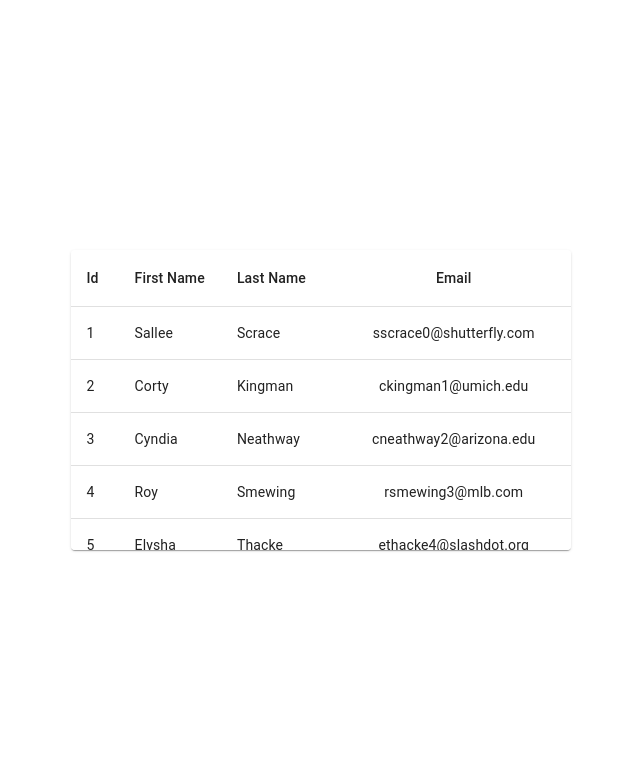
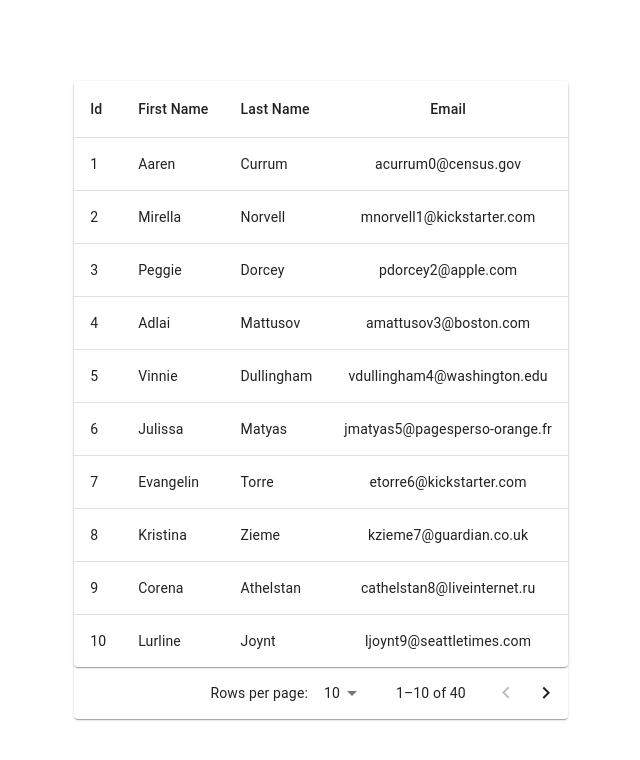
Before and after one commit to dilnakv/reactJS_sample, a React (Vite) app: page / in a window 1280 px wide. Shown: the top 760 px of the page, without its empty margins (319-959 px from the left). Built offline with nearby package versions, Linux system fonts and the light colour scheme.

Commit message:
Table with pagination

```diff
--- a/src/componet/MuiTable.tsx
+++ b/src/componet/MuiTable.tsx
@@ -5,105 +5,367 @@ import {
   TableCell,
   TableContainer,
   TableHead,
+  TablePagination,
   TableRow,
 } from "@mui/material";
+import { useState } from "react";
 
 export const MuiTable = () => {
   const tableData = [
     {
       id: 1,
-      first_name: "Sallee",
-      last_name: "Scrace",
-      email: "sscrace0@shutterfly.com",
+      first_name: "Aaren",
+      last_name: "Currum",
+      email: "acurrum0@census.gov",
       gender: "Female",
-      ip_address: "211.77.217.66",
+      ip_address: "83.124.152.169",
     },
     {
       id: 2,
-      first_name: "Corty",
-      last_name: "Kingman",
-      email: "ckingman1@umich.edu",
-      gender: "Male",
-      ip_address: "230.160.125.97",
+      first_name: "Mirella",
+      last_name: "Norvell",
+      email: "mnorvell1@kickstarter.com",
+      gender: "Female",
+      ip_address: "247.229.203.142",
     },
     {
       id: 3,
-      first_name: "Cyndia",
-      last_name: "Neathway",
-      email: "cneathway2@arizona.edu",
-      gender: "Female",
-      ip_address: "154.220.247.87",
+      first_name: "Peggie",
+      last_name: "Dorcey",
+      email: "pdorcey2@apple.com",
+      gender: "Polygender",
+      ip_address: "180.208.215.87",
     },
     {
       id: 4,
-      first_name: "Roy",
-      last_name: "Smewing",
-      email: "rsmewing3@mlb.com",
-      gender: "Male",
-      ip_address: "212.133.14.163",
+      first_name: "Adlai",
+      last_name: "Mattusov",
+      email: "amattusov3@boston.com",
+      gender: "Genderfluid",
+      ip_address: "175.223.173.122",
     },
     {
       id: 5,
-      first_name: "Elysha",
-      last_name: "Thacke",
-      email: "ethacke4@slashdot.org",
-      gender: "Genderfluid",
-      ip_address: "29.101.252.18",
+      first_name: "Vinnie",
+      last_name: "Dullingham",
+      email: "vdullingham4@washington.edu",
+      gender: "Agender",
+      ip_address: "109.188.24.247",
     },
     {
       id: 6,
-      first_name: "Jeromy",
-      last_name: "Gahan",
-      email: "jgahan5@unesco.org",
-      gender: "Male",
-      ip_address: "46.139.191.246",
+      first_name: "Julissa",
+      last_name: "Matyas",
+      email: "jmatyas5@pagesperso-orange.fr",
+      gender: "Female",
+      ip_address: "184.62.4.218",
     },
     {
       id: 7,
-      first_name: "Brandtr",
-      last_name: "Benneyworth",
-      email: "bbenneyworth6@blinklist.com",
-      gender: "Male",
-      ip_address: "17.57.212.171",
+      first_name: "Evangelin",
+      last_name: "Torre",
+      email: "etorre6@kickstarter.com",
+      gender: "Female",
+      ip_address: "9.159.183.6",
     },
     {
       id: 8,
-      first_name: "Kalli",
-      last_name: "Pavlik",
-      email: "kpavlik7@bing.com",
-      gender: "Genderqueer",
-      ip_address: "17.12.11.205",
+      first_name: "Kristina",
+      last_name: "Zieme",
+      email: "kzieme7@guardian.co.uk",
+      gender: "Female",
+      ip_address: "30.93.225.240",
     },
     {
       id: 9,
-      first_name: "Julie",
-      last_name: "Bockings",
-      email: "jbockings8@chron.com",
-      gender: "Male",
-      ip_address: "77.227.49.156",
+      first_name: "Corena",
+      last_name: "Athelstan",
+      email: "cathelstan8@liveinternet.ru",
+      gender: "Female",
+      ip_address: "70.99.102.110",
     },
     {
       id: 10,
-      first_name: "Leonid",
-      last_name: "Springham",
-      email: "lspringham9@reverbnation.com",
+      first_name: "Lurline",
+      last_name: "Joynt",
+      email: "ljoynt9@seattletimes.com",
+      gender: "Female",
+      ip_address: "225.2.154.112",
+    },
+    {
+      id: 11,
+      first_name: "Martica",
+      last_name: "Staddom",
+      email: "mstaddoma@chron.com",
+      gender: "Female",
+      ip_address: "162.56.94.202",
+    },
+    {
+      id: 12,
+      first_name: "Tristam",
+      last_name: "McCurry",
+      email: "tmccurryb@whitehouse.gov",
       gender: "Male",
-      ip_address: "158.86.219.51",
+      ip_address: "49.91.37.77",
+    },
+    {
+      id: 13,
+      first_name: "Cleve",
+      last_name: "Lougheed",
+      email: "clougheedc@php.net",
+      gender: "Male",
+      ip_address: "173.11.173.221",
+    },
+    {
+      id: 14,
+      first_name: "Cathy",
+      last_name: "Sinfield",
+      email: "csinfieldd@squidoo.com",
+      gender: "Female",
+      ip_address: "178.205.232.199",
+    },
+    {
+      id: 15,
+      first_name: "Gardy",
+      last_name: "Salliere",
+      email: "gsallieree@amazon.com",
+      gender: "Polygender",
+      ip_address: "134.170.43.245",
+    },
+    {
+      id: 16,
+      first_name: "Jule",
+      last_name: "Stanley",
+      email: "jstanleyf@blogtalkradio.com",
+      gender: "Male",
+      ip_address: "148.111.179.178",
+    },
+    {
+      id: 17,
+      first_name: "Lauren",
+      last_name: "Silburn",
+      email: "lsilburng@reuters.com",
+      gender: "Female",
+      ip_address: "245.10.43.14",
+    },
+    {
+      id: 18,
+      first_name: "Trstram",
+      last_name: "Feasby",
+      email: "tfeasbyh@sfgate.com",
+      gender: "Male",
+      ip_address: "162.163.135.64",
+    },
+    {
+      id: 19,
+      first_name: "Janaye",
+      last_name: "Laurance",
+      email: "jlaurancei@auda.org.au",
+      gender: "Female",
+      ip_address: "79.24.199.236",
+    },
+    {
+      id: 20,
+      first_name: "Rube",
+      last_name: "Blamphin",
+      email: "rblamphinj@t-online.de",
+      gender: "Male",
+      ip_address: "153.234.116.34",
+    },
+    {
+      id: 21,
+      first_name: "Kellia",
+      last_name: "Surr",
+      email: "ksurrk@tiny.cc",
+      gender: "Female",
+      ip_address: "218.125.149.59",
+    },
+    {
+      id: 22,
+      first_name: "Bamby",
+      last_name: "Dyas",
+      email: "bdyasl@bandcamp.com",
+      gender: "Female",
+      ip_address: "225.22.168.105",
+    },
+    {
+      id: 23,
+      first_name: "Beverie",
+      last_name: "Garms",
+      email: "bgarmsm@hubpages.com",
+      gender: "Female",
+      ip_address: "61.117.98.20",
+    },
+    {
+      id: 24,
+      first_name: "Briggs",
+      last_name: "Few",
+      email: "bfewn@google.pl",
+      gender: "Male",
+      ip_address: "52.77.11.224",
+    },
+    {
+      id: 25,
+      first_name: "Yehudit",
+      last_name: "Beckey",
+      email: "ybeckeyo@virginia.edu",
+      gender: "Male",
+      ip_address: "176.214.251.88",
+    },
+    {
+      id: 26,
+      first_name: "Aleta",
+      last_name: "Grimditch",
+      email: "agrimditchp@nbcnews.com",
+      gender: "Female",
+      ip_address: "136.167.46.37",
+    },
+    {
+      id: 27,
+      first_name: "Isacco",
+      last_name: "Maggorini",
+      email: "imaggoriniq@macromedia.com",
+      gender: "Male",
+      ip_address: "161.2.236.142",
+    },
+    {
+      id: 28,
+      first_name: "Olav",
+      last_name: "Cuardall",
+      email: "ocuardallr@forbes.com",
+      gender: "Male",
+      ip_address: "193.183.2.51",
+    },
+    {
+      id: 29,
+      first_name: "Horst",
+      last_name: "Gedling",
+      email: "hgedlings@163.com",
+      gender: "Non-binary",
+      ip_address: "149.213.238.44",
+    },
+    {
+      id: 30,
+      first_name: "Debee",
+      last_name: "Paydon",
+      email: "dpaydont@whitehouse.gov",
+      gender: "Female",
+      ip_address: "130.76.203.75",
+    },
+    {
+      id: 31,
+      first_name: "Rodolph",
+      last_name: "Matthaus",
+      email: "rmatthausu@businessweek.com",
+      gender: "Male",
+      ip_address: "82.187.114.58",
+    },
+    {
+      id: 32,
+      first_name: "Thain",
+      last_name: "Pierton",
+      email: "tpiertonv@symantec.com",
+      gender: "Male",
+      ip_address: "95.220.99.216",
+    },
+    {
+      id: 33,
+      first_name: "Marja",
+      last_name: "Payn",
+      email: "mpaynw@accuweather.com",
+      gender: "Female",
+      ip_address: "111.179.180.158",
+    },
+    {
+      id: 34,
+      first_name: "Ashleigh",
+      last_name: "MacRory",
+      email: "amacroryx@about.me",
+      gender: "Female",
+      ip_address: "134.36.235.168",
+    },
+    {
+      id: 35,
+      first_name: "Davida",
+      last_name: "Totterdell",
+      email: "dtotterdelly@marriott.com",
+      gender: "Female",
+      ip_address: "0.70.57.206",
+    },
+    {
+      id: 36,
+      first_name: "Agna",
+      last_name: "Isacsson",
+      email: "aisacssonz@wikipedia.org",
+      gender: "Female",
+      ip_address: "227.165.68.37",
+    },
+    {
+      id: 37,
+      first_name: "Henrik",
+      last_name: "Meneely",
+      email: "hmeneely10@hugedomains.com",
+      gender: "Male",
+      ip_address: "166.220.133.13",
+    },
+    {
+      id: 38,
+      first_name: "Gerianna",
+      last_name: "Vost",
+      email: "gvost11@jalbum.net",
+      gender: "Female",
+      ip_address: "171.59.161.189",
+    },
+    {
+      id: 39,
+      first_name: "Lanny",
+      last_name: "Honeyghan",
+      email: "lhoneyghan12@omniture.com",
+      gender: "Male",
+      ip_address: "154.77.11.74",
+    },
+    {
+      id: 40,
+      first_name: "Blakelee",
+      last_name: "Yurkin",
+      email: "byurkin13@mozilla.com",
+      gender: "Female",
+      ip_address: "33.22.110.52",
     },
   ];
+
+  // pagination state
+  const [page, setPage] = useState(0);
+  const [rowsPerPage, setRowsPerPage] = useState(10);
+
+  // handlers
+  const handleChangePage = (event: unknown, newPage: number) => {
+    setPage(newPage);
+  };
+
+  const handleChangeRowsPerPage = (
+    event: React.ChangeEvent<HTMLInputElement>
+  ) => {
+    setRowsPerPage(+event.target.value);
+    setPage(0); // reset to first page
+  };
+
   return (
-    <TableContainer component={Paper} sx={{maxHeight:'300px'}}>
+    <Paper>
+      <TableContainer component={Paper}>
         <Table aria-label="simple table" stickyHeader>
           <TableHead>
             <TableRow>
               <TableCell>Id</TableCell>
               <TableCell>First Name</TableCell>
               <TableCell>Last Name</TableCell>
-            <TableCell align='center'>Email</TableCell>
+              <TableCell align="center">Email</TableCell>
             </TableRow>
           </TableHead>
           <TableBody>
-          {tableData.map((row) => (
+            {tableData
+              .slice(page * rowsPerPage, page * rowsPerPage + rowsPerPage)
+              .map((row) => (
                 <TableRow
                   key={row.id}
                   sx={{ "&:last-child td, &:last-child th": { border: 0 } }}
@@ -111,11 +373,22 @@ export const MuiTable = () => {
                   <TableCell>{row.id}</TableCell>
                   <TableCell>{row.first_name}</TableCell>
                   <TableCell>{row.last_name}</TableCell>
-                <TableCell align='center'>{row.email}</TableCell>
+                  <TableCell align="center">{row.email}</TableCell>
                 </TableRow>
               ))}
           </TableBody>
         </Table>
       </TableContainer>
+      {/* Pagination */}
+      <TablePagination
+        rowsPerPageOptions={[5, 10, 20]}
+        component="div"
+        count={tableData.length}
+        rowsPerPage={rowsPerPage}
+        page={page}
+        onPageChange={handleChangePage}
+        onRowsPerPageChange={handleChangeRowsPerPage}
+      />
+    </Paper>
   );
 };
```
Lines whose indentation alone changed are shown as unchanged.
